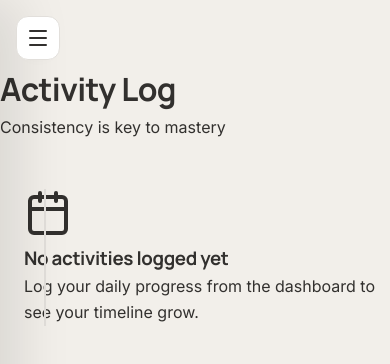
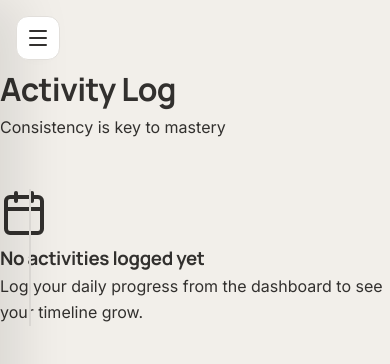
Before and after one commit to dayniia/focuslog, a React (Vite) app: page /history in a window 390 px wide. Shown: the top 364 px of the page. Built offline with nearby package versions, Linux system fonts and the light colour scheme.

Commit message:
include screenshot

```diff
--- a/src/features/activity-log/ActivityLog.css
+++ b/src/features/activity-log/ActivityLog.css
@@ -119,7 +119,15 @@
 
 @media (max-width: 600px) {
     .timeline::before {
-        left: 44px;
+        left: 29px;
+    }
+
+    .timeline {
+        padding-left: 0;
+    }
+
+    .timeline-day {
+        gap: 1rem;
     }
 
     .date-badge {
@@ -130,4 +138,8 @@
     .day-num {
         font-size: 1.25rem;
     }
+
+    .day-name {
+        font-size: 0.625rem;
+    }
 }
```
Also changed, not shown: 1 other file (tests, documents, lock files or other folders).
